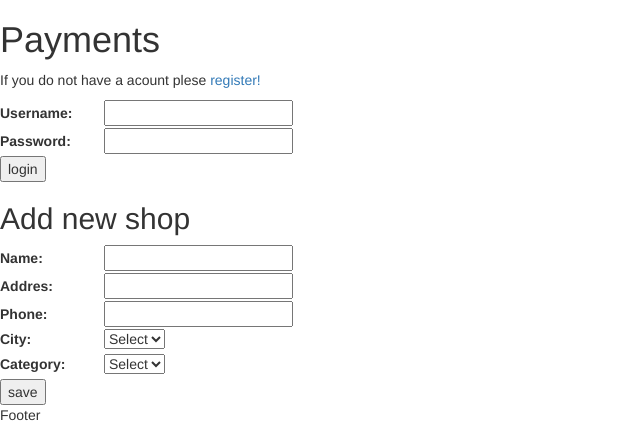
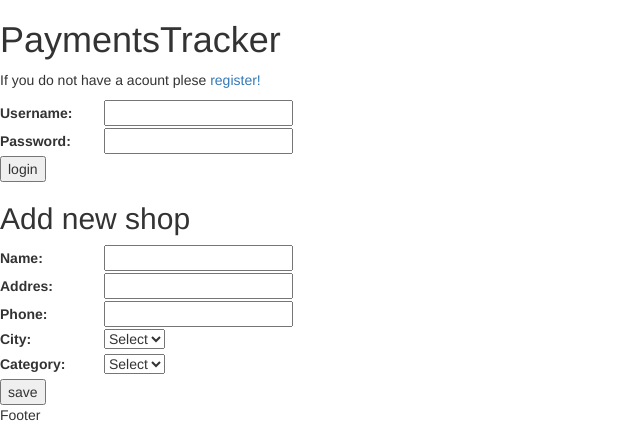
Before and after one commit to tony-azmanova/paymentstracker, a CodeIgniter app: page /index.php/shops/newShop in a window 1280 px wide. Shown: the top 424 px of the page, without its empty margins (0-640 px from the left). Run offline with CodeIgniter, Linux system fonts and the light colour scheme; some libraries are stand-ins or nearby versions.

Commit message:
Changing the header

```diff
--- a/application/views/common/header.php
+++ b/application/views/common/header.php
@@ -98,7 +98,7 @@
 			});
 		</script>
 
-		<h1>Payments</h1>
+		<h1>PaymentsTracker</h1>
 		<?php if(isset($succsesfully)) { ?>
 			<div style="background:#00FF00;">You have been successfily registered!</div>
 		<?php } ?>
```
